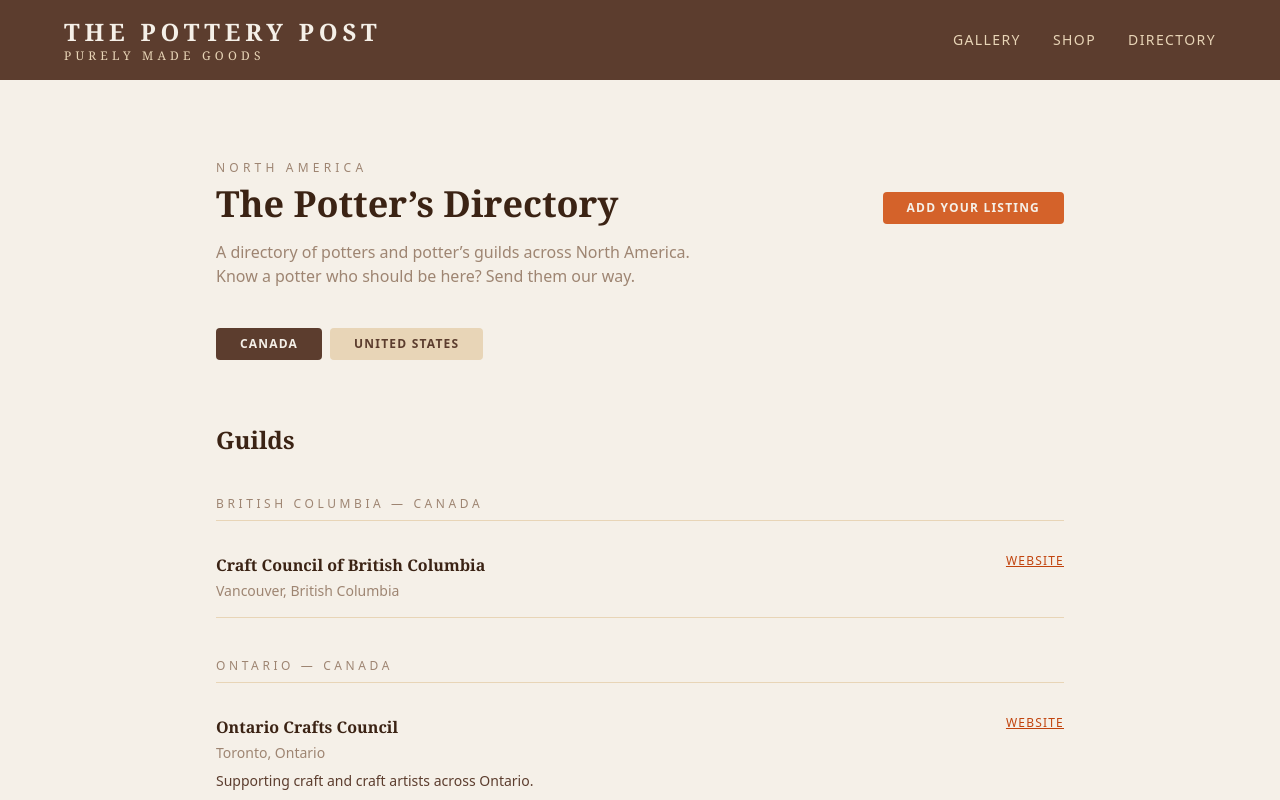
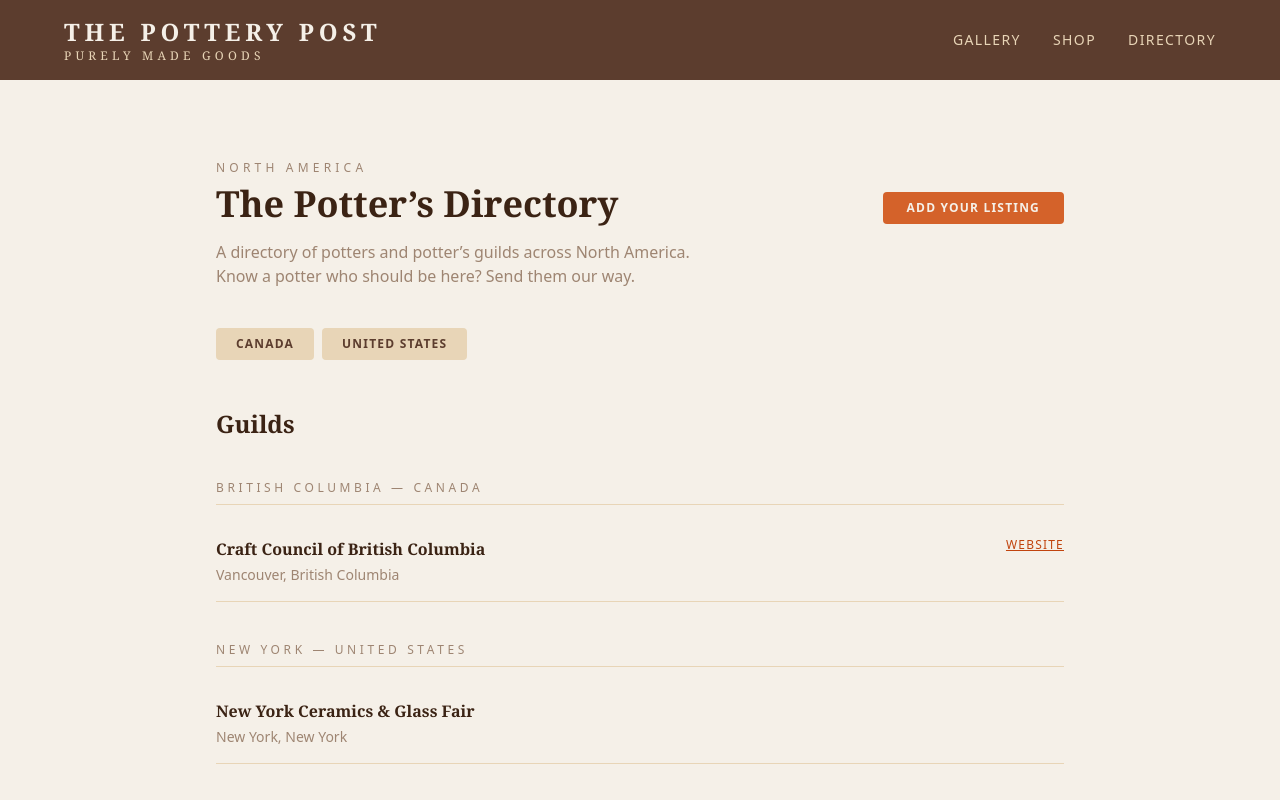
Before and after one commit to VanessaAnneliese/pottery-post-website, a Next.js app: page /directory in a window 1280 px wide. Shown: the top 800 px of the page. Built offline with nearby package versions, Linux system fonts and the light colour scheme.

Commit message:
Directory: country nav with province/state sub-nav

```diff
--- a/app/directory/page.tsx
+++ b/app/directory/page.tsx
@@ -3,6 +3,22 @@
 import { useState } from "react";
 import Link from "next/link";
 import { guilds, potters, groupByProvince, type Guild, type Potter } from "@/lib/directory-data";
+
+function NavButton({ label, active, onClick }: { label: string; active: boolean; onClick: () => void }) {
+  return (
+    <button
+      onClick={onClick}
+      className="px-5 py-2 text-xs tracking-widest uppercase font-bold rounded-sm transition-colors"
+      style={{
+        background: active ? "#5C3D2E" : "#E8D5B7",
+        color: active ? "#F5F0E8" : "#5C3D2E",
+        fontFamily: "system-ui, sans-serif",
+      }}
+    >
+      {label}
+    </button>
+  );
+}
 
 function ProvinceSection({ province, country }: { province: string; country: string }) {
   return (
@@ -52,12 +68,47 @@ function PotterCard({ potter }: { potter: Potter }) {
 }
 
 export default function DirectoryPage() {
-  const [country, setCountry] = useState<"CA" | "US">("CA");
+  const [selectedCountry, setSelectedCountry] = useState<"all" | "CA" | "US">("all");
+  const [selectedProvince, setSelectedProvince] = useState<string | null>(null);
 
-  const filteredGuilds = guilds.filter((g) => g.country === country);
-  const filteredPotters = potters.filter((p) => p.country === country);
+  const filteredGuilds = guilds.filter((g) =>
+    selectedCountry === "all" ? true : g.country === selectedCountry
+  ).filter((g) =>
+    selectedProvince ? g.province === selectedProvince : true
+  );
+
+  const filteredPotters = potters.filter((p) =>
+    selectedCountry === "all" ? true : p.country === selectedCountry
+  ).filter((p) =>
+    selectedProvince ? p.province === selectedProvince : true
+  );
+
   const guildsByProvince = groupByProvince(filteredGuilds);
   const pottersByProvince = groupByProvince(filteredPotters);
+
+  // Get sorted list of provinces for the selected country
+  const allItems = [...guilds, ...potters];
+  const provinces = Array.from(
+    new Set(
+      allItems
+        .filter((i) => selectedCountry === "all" ? true : i.country === selectedCountry)
+        .map((i) => i.province)
+    )
+  ).sort();
+
+  function handleCountryClick(c: "CA" | "US") {
+    if (selectedCountry === c) {
+      setSelectedCountry("all");
+      setSelectedProvince(null);
+    } else {
+      setSelectedCountry(c);
+      setSelectedProvince(null);
+    }
+  }
+
+  function handleProvinceClick(p: string) {
+    setSelectedProvince(selectedProvince === p ? null : p);
+  }
 
   return (
     <section className="py-20 px-6 max-w-4xl mx-auto">
@@ -78,31 +129,35 @@ export default function DirectoryPage() {
         A directory of potters and potter&rsquo;s guilds across North America. Know a potter who should be here? Send them our way.
       </p>
 
-      {/* Country Toggle */}
-      <div className="flex gap-2 mb-16">
-        {(["CA", "US"] as const).map((c) => (
-          <button
-            key={c}
-            onClick={() => setCountry(c)}
-            className="px-6 py-2 text-xs tracking-widest uppercase font-bold rounded-sm transition-colors"
-            style={{
-              background: country === c ? "#5C3D2E" : "#E8D5B7",
-              color: country === c ? "#F5F0E8" : "#5C3D2E",
-              fontFamily: "system-ui, sans-serif",
-            }}
-          >
-            {c === "CA" ? "Canada" : "United States"}
-          </button>
-        ))}
+      {/* Country Navigation */}
+      <div className="flex gap-2 mb-4">
+        <NavButton label="Canada" active={selectedCountry === "CA"} onClick={() => handleCountryClick("CA")} />
+        <NavButton label="United States" active={selectedCountry === "US"} onClick={() => handleCountryClick("US")} />
       </div>
+
+      {/* Province / State Navigation */}
+      {selectedCountry !== "all" && (
+        <div className="flex flex-wrap gap-2 mb-12 pt-4 border-t" style={{ borderColor: "#E8D5B7" }}>
+          {provinces.map((p) => (
+            <NavButton
+              key={p}
+              label={p}
+              active={selectedProvince === p}
+              onClick={() => handleProvinceClick(p)}
+            />
+          ))}
+        </div>
+      )}
+
+      {selectedCountry === "all" && <div className="mb-12" />}
 
       {/* Guilds */}
       <h2 className="text-2xl font-bold mb-2" style={{ fontFamily: "Georgia, serif" }}>Guilds</h2>
       {guildsByProvince.length === 0 ? (
         <p className="py-8" style={{ color: "#9E8572", fontFamily: "system-ui, sans-serif" }}>No guild listings yet for this region.</p>
-      ) : guildsByProvince.map(({ province, country: c, items }) => (
+      ) : guildsByProvince.map(({ province, country, items }) => (
         <div key={province}>
-          <ProvinceSection province={province} country={c} />
+          <ProvinceSection province={province} country={country} />
           {items.map((guild) => <GuildCard key={guild.name} guild={guild} />)}
         </div>
       ))}
@@ -111,9 +166,9 @@ export default function DirectoryPage() {
       <h2 className="text-2xl font-bold mt-20 mb-2" style={{ fontFamily: "Georgia, serif" }}>Potters</h2>
       {pottersByProvince.length === 0 ? (
         <p className="py-8" style={{ color: "#9E8572", fontFamily: "system-ui, sans-serif" }}>No potter listings yet for this region.</p>
-      ) : pottersByProvince.map(({ province, country: c, items }) => (
+      ) : pottersByProvince.map(({ province, country, items }) => (
         <div key={province}>
-          <ProvinceSection province={province} country={c} />
+          <ProvinceSection province={province} country={country} />
           {items.map((potter) => <PotterCard key={potter.name} potter={potter} />)}
         </div>
       ))}
```
